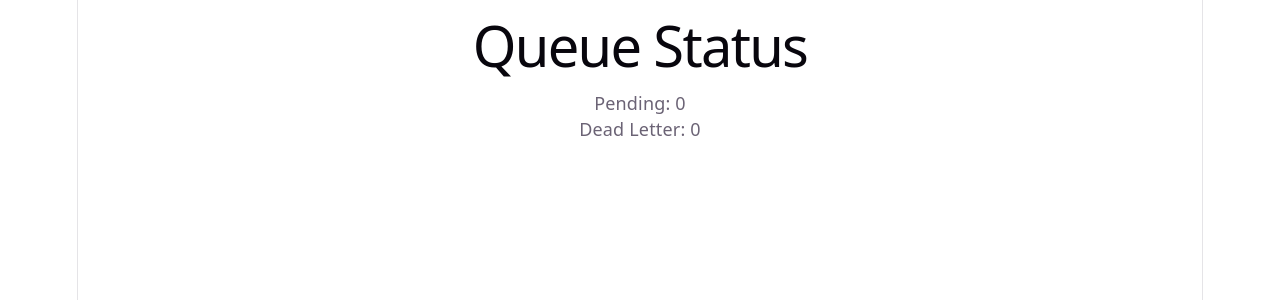
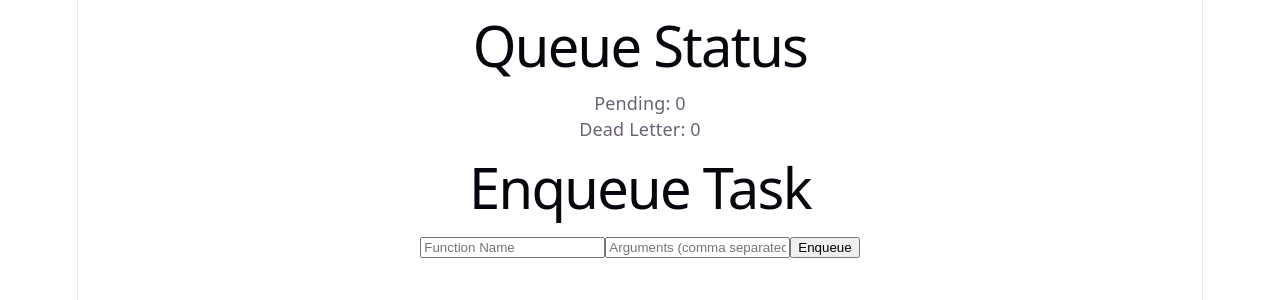
Before and after one commit to kevinwright1-dev/pytask, a React (Vite) app in the folder pytask-ui/: page / in a window 1280 px wide. Shown: the top 300 px of the page. Built offline with nearby package versions, Linux system fonts and the light colour scheme; no server answers.

Commit message:
add FastAPI layer, React dashboard with queue status and enqueue form - worker lookup fix pending

```diff
--- a/pytask-ui/src/App.jsx
+++ b/pytask-ui/src/App.jsx
@@ -30,6 +30,47 @@ function QueueStatus() {
       </div>
     )
 }
+
+function EnqueueForm() {
+  const [fnName, setFnName] = useState('')
+  const [args, setArgs] = useState('')
+  const handleSubmit = async () => {
+  const parsedArgs = args.split(',').map(arg => arg.trim())
+  await axios.post('http://localhost:8000/task/enqueue', {
+    fn: fnName,
+    args: parsedArgs,
+    kwargs: {}
+  })
+  // clear the form
+  setFnName('')
+  setArgs('')
+}
+  return (
+    <div>
+      <h1>Enqueue Task</h1>
+      <input
+        type="text"
+        placeholder="Function Name"
+        value={fnName}
+        onChange={(e) => setFnName(e.target.value)}
+      />
+      <input
+        type="text"
+        placeholder="Arguments (comma separated)"
+        value={args}
+        onChange={(e) => setArgs(e.target.value)}
+      />
+      <button onClick={handleSubmit}>Enqueue</button>
+    </div>
+  )
+}
+
+
 export default function App() {
-  return <QueueStatus />
+  return (
+    <div>
+      <QueueStatus />
+      <EnqueueForm />
+    </div>
+  )
 }
```
